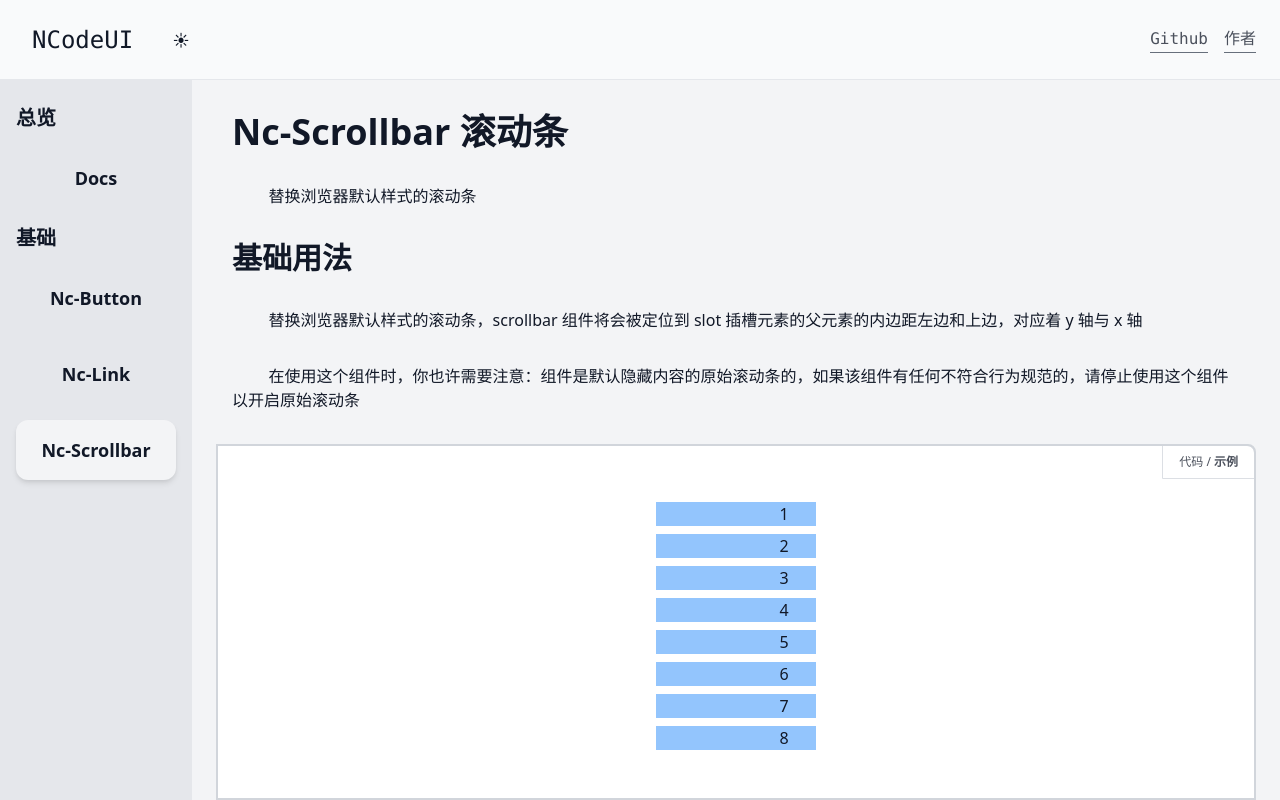
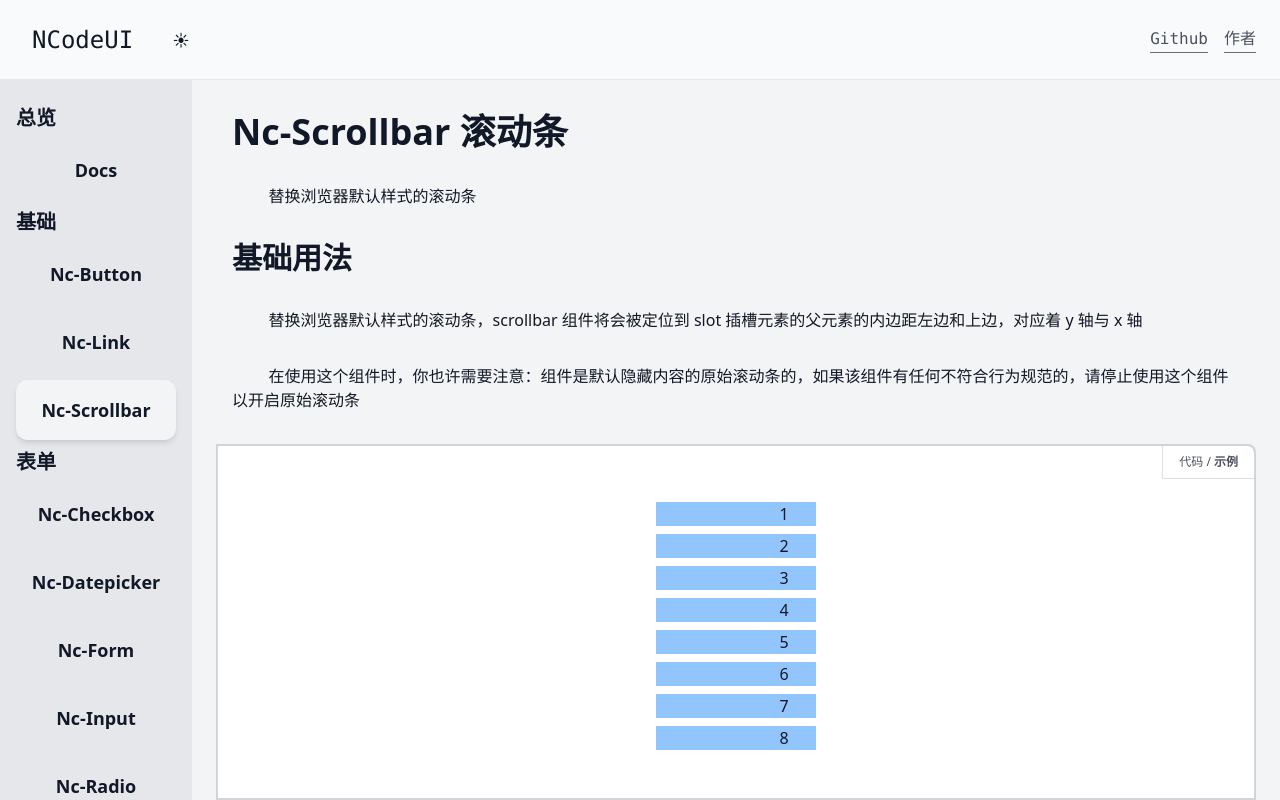
Before and after one commit to NeserCode/NCodeUI, a Vue app: page /docs/basic/scrollbar in a window 1280 px wide. Built offline with nearby package versions, Linux system fonts and the light colour scheme; what @highlightjs/vue-plugin would draw is missing.

Commit message:
完成bug修复等

```diff
--- a/src/components/Basic/Scrollbar/index.vue
+++ b/src/components/Basic/Scrollbar/index.vue
@@ -106,11 +106,9 @@ watch(offsetThumbX, () => {
 
 watch(catchBarHeight, () => {
   ythumb.value.style.height = `${catchBarHeight.value}px`
-  console.log(catchBarHeight.value)
 })
 watch(catchBarWidth, () => {
   xthumb.value.style.width = `${catchBarWidth.value}px`
-  console.log(catchBarHeight.value)
 })
 
 watch($route, () => {
@@ -313,7 +311,6 @@ function getComputedHeight (children, parent) {
         Number(window.getComputedStyle(parent).paddingTop.replace('px', '')) +
         Number(window.getComputedStyle(parent).paddingBottom.replace('px', ''))
     }
-    console.log(totalHeight)
     return totalHeight
   })
 }
@@ -335,7 +332,6 @@ function getComputedWidth (children, parent) {
         Number(window.getComputedStyle(parent).paddingLeft.replace('px', '')) +
         Number(window.getComputedStyle(parent).paddingRight.replace('px', ''))
     }
-    console.log(totalWidth)
     return totalWidth
   })
 }
@@ -343,19 +339,18 @@ function getComputedWidth (children, parent) {
 
 <style lang="postcss">
 .nc-scrollbar {
-  @apply relative top-0 left-0 w-full h-full
-  select-none;
+  @apply relative top-0 left-0 w-full h-full;
 }
 .scrollContent {
-  @apply relative w-full h-full overflow-scroll;
+  @apply relative w-full h-full overflow-scroll
+  select-text;
 }
 .nc-scrollbar div.container {
   @apply relative min-w-full min-h-full w-full h-full;
 }
 .nc-scrollbar div.container div.horizontal,
 .nc-scrollbar div.container div.vertical {
-  @apply absolute pointer-events-auto;
-  z-index: 2011;
+  @apply absolute pointer-events-auto select-none;
 }
 .nc-scrollbar div.container div.vertical {
   @apply right-0 top-0 w-3;
--- a/src/components/Native/Main/index.vue
+++ b/src/components/Native/Main/index.vue
@@ -1,6 +1,8 @@
 <template>
   <div class="main">
-    <div ref="aside" class="aside">
+    <div class="aside">
+      <nc-scrollbar>
+        <div class="asideContainer" ref="aside">
           <span
             :class="initNodeClass(index)"
             v-for="(i, index) in docs"
@@ -9,6 +11,8 @@
           >
             {{ `${i.title}` }}
           </span>
+        </div>
+      </nc-scrollbar>
     </div>
     <div class="view">
       <nc-scrollbar>
@@ -55,6 +59,50 @@ var docs = ref([
     title: 'Nc-Scrollbar',
     type: 'node',
     path: '/docs/basic/scrollbar'
+  },
+  {
+    title: '表单',
+    type: 'title'
+  },
+  {
+    title: 'Nc-Checkbox',
+    type: 'node',
+    path: '/docs/forms/checkbox'
+  },
+  {
+    title: 'Nc-Datepicker',
+    type: 'node',
+    path: '/docs/forms/datepicker'
+  },
+  {
+    title: 'Nc-Form',
+    type: 'node',
+    path: '/docs/forms/form'
+  },
+  {
+    title: 'Nc-Input',
+    type: 'node',
+    path: '/docs/forms/input'
+  },
+  {
+    title: 'Nc-Radio',
+    type: 'node',
+    path: '/docs/forms/radio'
+  },
+  {
+    title: 'Nc-Select',
+    type: 'node',
+    path: '/docs/forms/select'
+  },
+  {
+    title: 'Nc-Slider',
+    type: 'node',
+    path: '/docs/forms/slider'
+  },
+  {
+    title: 'Nc-Switch',
+    type: 'node',
+    path: '/docs/forms/switch'
   }
 ])
 
@@ -103,9 +151,12 @@ function initNodeClass (id) {
 
 /* Aside */
 .aside {
-  @apply flex flex-col w-48 p-4
+  @apply flex flex-col w-48
   bg-gray-200 dark:bg-gray-600
   overflow-auto;
+}
+.asideContainer {
+  @apply w-full h-full p-4;
 }
 
 /* Aside Item */
--- a/src/views/Docs/Basic/Scrollbar/index.vue
+++ b/src/views/Docs/Basic/Scrollbar/index.vue
@@ -38,6 +38,11 @@
     <example-scrollbar-immediatehidden />
     <headTitle :level="2">属性键值</headTitle>
     <para>😥 这部分等我什么时候做出来表格再写</para>
+    <headTitle :level="2">已知BUG</headTitle>
+    <para
+      >🎃
+      在控制改变滚动轨道的高度时会撑起整个滚动容器的高度使得底部出现一部分空白区域。目前修复了一大半，在出现这种情况后离开空白区域如向上滚动后空白区域会消失</para
+    >
     <placeholder />
   </div>
 </template>
```
Lines whose indentation alone changed are shown as unchanged.
